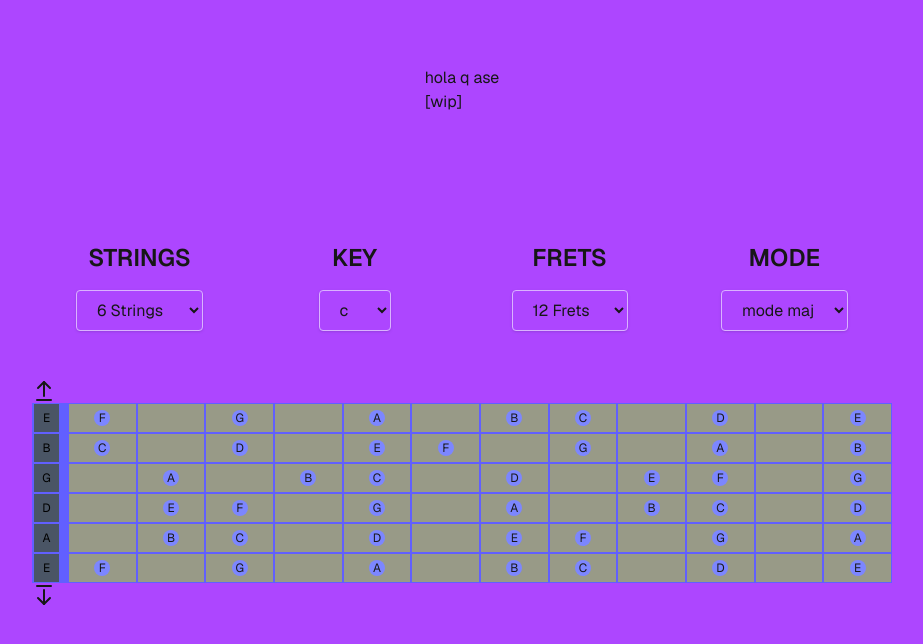
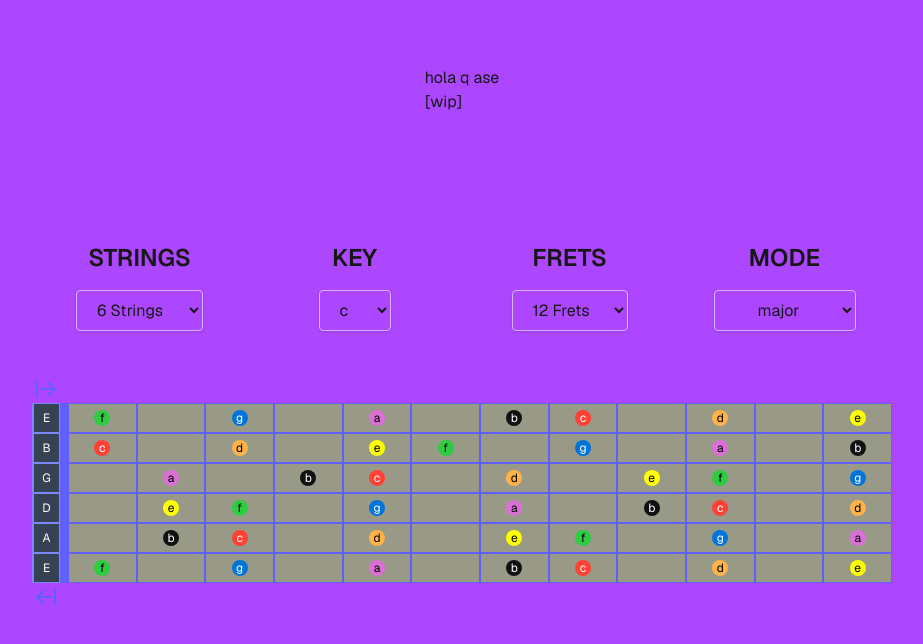
Before and after one commit to arbope/spagheetar, a Next.js app: page / in a window 1280 px wide. Shown: the top 644 px of the page, without its empty margins (178-1101 px from the left). Built offline with nearby package versions, Linux system fonts and the light colour scheme.

Commit message:
color from note intervals, tune up and down each string, more modes, better styling, contrast text, refactoring

```diff
--- a/src/app/components/fretboard.tsx
+++ b/src/app/components/fretboard.tsx
@@ -1,128 +1,25 @@
 'use client'
 import React from 'react';
+import { notes, modes, getKeyShift, getNoteColor, getContrastingTextColor } from '../constants';
+
 
 interface FretboardProps {
     strings: number;
     frets: number;
-    mode: string;
+    mode: keyof typeof modes;
     root: string;
     tuning: string[];
 }
 
 const Fretboard: React.FC<FretboardProps> = ({ strings, frets, mode, root, tuning }) => {
-    let intervals = [0, 2, 4, 5, 7, 9, 11];
-    let keyShift = 0;
-    const MAJOR = [0, 2, 4, 5, 7, 9, 11];
-    const MINOR_MEL = [0, 2, 3, 5, 7, 9, 11];
-    const MINOR_HAR = [0, 2, 3, 5, 7, 8, 11];
-    const MINOR = [0, 2, 3, 5, 7, 8, 10];
-    const notes = ["C", "C#", "D", "D#", "E", "F", "F#", "G", "G#", "A", "A#", "B"];
-    switch (mode) {
-        case 'maj':
-            intervals = MAJOR;
-            break;
-        case 'min':
-            intervals = MINOR;
-            break;
-        case 'mel':
-            intervals = MINOR_MEL;
-            break;
-        case 'har':
-            intervals = MINOR_HAR;
-            break;
-        default:
-            intervals = MAJOR;
-            break;
-    }
-    switch (root) {
-        case 'c':
-            keyShift = 0;
-            break;
-        case 'c#':
-            keyShift = 1;
-            break;
-        case 'd':
-            keyShift = 2;
-            break;
-        case 'd#':
-            keyShift = 3;
-            break;
-        case 'e':
-            keyShift = 4;
-            break;
-        case 'f':
-            keyShift = 5;
-            break;
-        case 'f#':
-            keyShift = 6;
-            break;
-        case 'g':
-            keyShift = 7;
-            break;
-        case 'g#':
-            keyShift = 8;
-            break;
-        case 'a':
-            keyShift = 9;
-            break;
-        case 'a#':
-            keyShift = 10;
-            break;
-        case 'b':
-            keyShift = 11;
-            break;
-        default:
-            keyShift = 0;
-            break;
-    }
-    const shift = (t: string) => {
-        let shft;
-        switch (t) {
-            case 'c':
-                shft = 0;
-                break;
-            case 'c#':
-                shft = 1;
-                break;
-            case 'd':
-                shft = 2;
-                break;
-            case 'd#':
-                shft = 3;
-                break;
-            case 'e':
-                shft = 4;
-                break;
-            case 'f':
-                shft = 5;
-                break;
-            case 'f#':
-                shft = 6;
-                break;
-            case 'g':
-                shft = 7;
-                break;
-            case 'g#':
-                shft = 8;
-                break;
-            case 'a':
-                shft = 9;
-                break;
-            case 'a#':
-                shft = 10;
-                break;
-            case 'b':
-                shft = 11;
-                break;
-            default:
-                shft = 0;
-                break;
-        }
-        return shft;
-    };
+
+    const intervals = modes[mode] || modes['major'];
+
+    let keyShift = getKeyShift(root);
+
     const calculateNote = (i: number, i2: number) => {
         let note;
-        i = (i - keyShift + shift(tuning[i2]) + 1) % 12;
+        i = (i - keyShift + getKeyShift(tuning[i2]) + 1) % 12;
         if (i < 0) i += 12;
         if (intervals.includes(i)) {
             note = notes[(i + keyShift) % 12];
@@ -141,11 +38,17 @@ const Fretboard: React.FC<FretboardProps> = ({ strings, frets, mode, root, tunin
                             className="bg-[#989a87] h-7 border-x-1 border-indigo-500 flex items-center justify-center flex-1"
                             key={fretIndex}
                         >
-                            {calculateNote(fretIndex,index) === null ?
+                            {calculateNote(fretIndex, index) === null ?
                                 null
                                 :
-                                <div className=' bg-indigo-400 rounded-full h-4 w-4 text-xs flex items-center justify-center hover:bg-blue-950'>
-                                    {calculateNote(fretIndex,index)}
+                                <div
+                                    className='rounded-full h-4 w-4 text-xs flex items-center justify-center hover:bg-blue-950'
+                                    style={{
+                                        backgroundColor: getNoteColor(calculateNote(fretIndex, index), root),
+                                        color: getContrastingTextColor(getNoteColor(calculateNote(fretIndex, index), root)),
+                                    }}
+                                >
+                                    {calculateNote(fretIndex, index)}
                                 </div>
                             }
                         </div>
--- a/src/app/components/selector.tsx
+++ b/src/app/components/selector.tsx
@@ -1,4 +1,6 @@
 "use client";
+
+import { modes } from "../constants";
 
 interface SelectionProps {
   strings: number;
@@ -52,7 +54,7 @@ export default function Selection({ strings, setStrings, frets, setFrets, mode,
           value={frets}
           onChange={(e) => setFrets(Number(e.target.value))}
         >
-          {Array.from({ length: 33 }, (_, i) => i + 1).map((num) => (
+          {Array.from({ length: 33 }, (_, i) => i + 5).map((num) => (
             <option key={num} value={num}>
               {num} Frets
             </option>
@@ -63,13 +65,13 @@ export default function Selection({ strings, setStrings, frets, setFrets, mode,
       <section className="py-12 bg-purple-500 text-center">
         <h2 className="text-2xl font-semibold mb-4">MODE</h2>
         <select
-          className="px-4 py-2 rounded border border-purple-300 shadow-sm focus:outline-none focus:ring-2 focus:ring-purple-400"
+          className="px-4 py-2 rounded border border-purple-300 shadow-sm focus:outline-none focus:ring-2 focus:ring-purple-400 text-center"
           value={mode}
           onChange={(e) => setMode(String(e.target.value))}
         >
-          {['maj', 'min', 'mel', 'har'].map((mode) => (
+          {Object.keys(modes).map((mode) => (
             <option key={mode} value={mode}>
-              mode {mode}
+              {mode}
             </option>
           ))}
         </select>
--- a/src/app/components/stringTuner.tsx
+++ b/src/app/components/stringTuner.tsx
@@ -1,6 +1,5 @@
 "use client";
-import { ArrowUpFromLine } from "lucide-react";
-import { ArrowDownFromLine } from "lucide-react";
+import { ArrowUpFromLine, ArrowDownFromLine } from "lucide-react";
 
 interface StringProps {
     strings: number;
@@ -10,6 +9,7 @@ interface StringProps {
 
 const StringTuner: React.FC<StringProps> = ({ strings, tuning, setTuning }) => {
     const notes = ['c', 'c#', 'd', 'd#', 'e', 'f', 'f#', 'g', 'g#', 'a', 'a#', 'b'];
+
     const refineTuning = (index: number, value: string) => {
         const tuner = [...tuning];
         tuner[index] = value;
@@ -25,21 +25,37 @@ const StringTuner: React.FC<StringProps> = ({ strings, tuning, setTuning }) => {
         setTuning(updatedTuning);
     };
 
+    const tuneDown = () => {
+        const updatedTuning = tuning.map((note) => {
+            const currentIndex = notes.indexOf(note.toLowerCase());
+            const prevIndex = (currentIndex - 1 + notes.length) % notes.length;
+            return notes[prevIndex];
+        });
+        setTuning(updatedTuning);
+    };
+
     return (
-        <div className='h-min w-7'>
-            <div onClick={tuneUp}>
+        <div className="h-min w-7">
+            <div
+                onClick={tuneDown}
+                className="cursor-pointer text-indigo-500 hover:text-indigo-700 transition-colors duration-200 rotate-90"
+            >
                 <ArrowUpFromLine />
             </div>
+
             {Array.from({ length: strings }).map((_, index) => (
-                <div className="flex border-y-1 border-l-1 border-indigo-500 " key={index}>
-                    <div className="bg-gray-600 h-7 border-x-1 border-indigo-500 flex items-center justify-center flex-1">
+                <div
+                    className="flex border-y border-l border-indigo-400 hover:border-indigo-600 transition-all duration-200"
+                    key={index}
+                >
+                    <div className="bg-gray-700 h-7 border-x border-indigo-400 hover:bg-gray-600 transition-colors flex items-center justify-center flex-1">
                         <select
-                            className="appearance-none bg-transparent text-center text-xs w-full h-full p-1 focus:outline-none cursor-pointer text-black"
+                            className="appearance-none bg-transparent text-center text-xs w-full h-full p-1 focus:outline-none cursor-pointer text-white hover:text-indigo-200 transition-all"
                             value={tuning[index]}
                             onChange={(e) => refineTuning(index, String(e.target.value))}
                         >
-                            {['c', 'c#', 'd', 'd#', 'e', 'f', 'f#', 'g', 'g#', 'a', 'a#', 'b'].map((note) => (
-                                <option key={note} value={note}>
+                            {notes.map((note) => (
+                                <option key={note} value={note} className="text-red">
                                     {note.toUpperCase()}
                                 </option>
                             ))}
@@ -47,10 +63,15 @@ const StringTuner: React.FC<StringProps> = ({ strings, tuning, setTuning }) => {
                     </div>
                 </div>
             ))}
-            <div onClick={tuneUp}>
+
+            <div
+                onClick={tuneUp}
+                className="cursor-pointer text-indigo-500 hover:text-indigo-700 transition-colors duration-200 rotate-90 pl-1"
+            >
                 <ArrowDownFromLine />
             </div>
         </div>
     );
-}
+};
+
 export default StringTuner;
--- /dev/null
+++ b/src/app/constants/index.ts
@@ -0,0 +1,64 @@
+export const notes = ['c', 'c#', 'd', 'd#', 'e', 'f', 'f#', 'g', 'g#', 'a', 'a#', 'b'];
+
+export const modes = {
+    major: [0, 2, 4, 5, 7, 9, 11],
+    minor: [0, 2, 3, 5, 7, 8, 10],
+    melodic: [0, 2, 3, 5, 7, 9, 11],
+    harmonic: [0, 2, 3, 5, 7, 8, 11],
+    blues: [0, 3, 5, 6, 7, 10],
+    penta_maj: [0, 2, 4, 7, 9],
+    penta_min: [0, 3, 5, 7, 10],
+    bebop_maj: [0, 2, 4, 5, 7, 8, 9, 11],
+    bebop_dom: [0, 2, 4, 5, 7, 9, 10, 11],
+    arabic: [0, 1, 4, 5, 7, 8, 11],
+    hung_min: [0, 2, 3, 6, 7, 8, 11],
+    flamenco: [0, 1, 4, 5, 7, 8, 10],
+    whole: [0, 2, 4, 6, 8, 10],
+    chromatic: [0, 1, 2, 3, 4, 5, 6, 7, 8, 9, 10, 11],
+};
+
+export function getKeyShift(root: string | undefined | null): number {
+    if (!root) return 0;
+    const index = notes.indexOf(root.toLowerCase());
+    return index >= 0 ? index : 0;
+}
+
+export const COLORS = [
+    '#FF4136', // 0: Root (Red)
+    '#FF851B', // 1: b2 (Dark Orange)
+    '#FFB347', // 2: Major 2nd
+    '#FFD700', // 3: Minor 3rd
+    '#FFFF00', // 4: Major 3rd
+    '#2ECC40', // 5: Perfect 4th (Green)
+    '#ADFF2F', // 6: Tritone (Bright Green)
+    '#0074D9', // 7: Perfect 5th (Blue)
+    '#B10DC9', // 8: Minor 6th (Violet)
+    '#DA70D6', // 9: Major 6th (Light Violet)
+    '#D87093', // 10: Minor 7th (Soft Magenta)
+    '#111111', // 11: Major 7th (Bright Black)
+];
+
+
+
+export const getNoteColor = (note: string | null, root: string): string => {
+    if (note === null) {
+        return 'transparent';
+    }
+    const code = (getKeyShift(note) - getKeyShift(root) + 12) % 12;
+    return COLORS[code];
+};
+
+
+export function getContrastingTextColor(bgColor: string) {
+    // Remove hash if present
+    const color = bgColor.charAt(0) === '#' ? bgColor.slice(1) : bgColor;
+
+    const r = parseInt(color.slice(0, 2), 16); // Red
+    const g = parseInt(color.slice(2, 4), 16); // Green
+    const b = parseInt(color.slice(4, 6), 16); // Blue
+
+    // Calculate luminance
+    const luminance = (0.299 * r + 0.587 * g + 0.114 * b) / 255;
+
+    return luminance > 0.5 ? 'black' : 'white';
+  }
```
Also changed, not shown: src/app/utils/music.ts (added).
